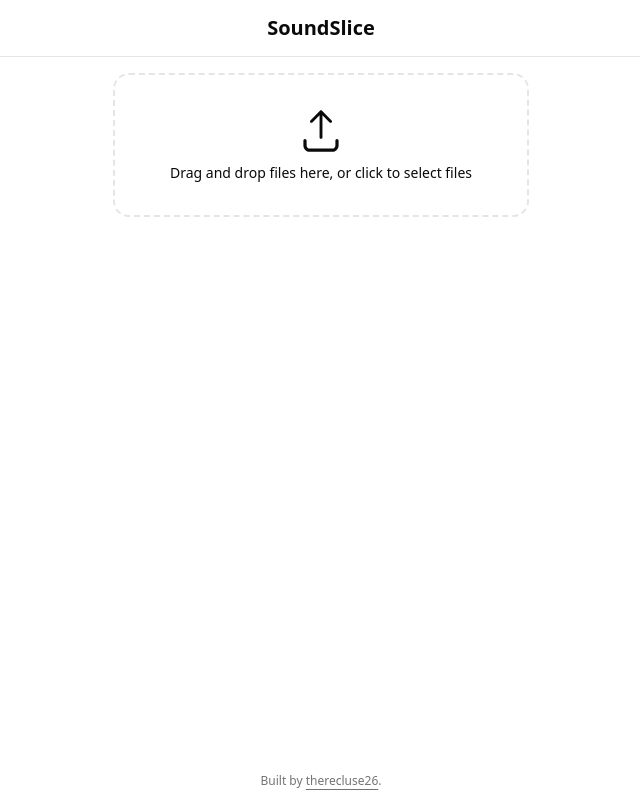
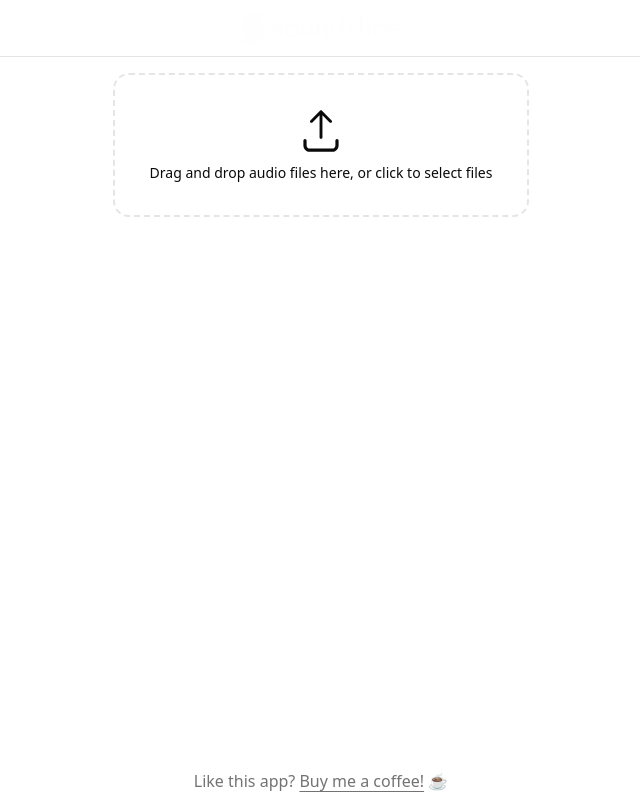
Before and after one commit to therecluse26/soundslice, a React (Vite) app: page / in a window 1280 px wide. Shown: the whole page, without its empty margins (319-959 px from the left). Built offline with nearby package versions, Linux system fonts and the light colour scheme.

Commit message:
Branding

```diff
--- a/src/components/custom/BrowserMultiFileUpload.tsx
+++ b/src/components/custom/BrowserMultiFileUpload.tsx
@@ -204,7 +204,7 @@
         >
           <UploadIcon className="mx-auto h-12 w-12" />
           <p className="mt-2 text-sm">
-            Drag and drop files here, or click to select files
+            Drag and drop audio files here, or click to select files
           </p>
           {dragDropError && (
             <div style={{ color: "red", marginTop: "10px" }}>
--- a/src/components/layouts/Footer.tsx
+++ b/src/components/layouts/Footer.tsx
@@ -3,17 +3,17 @@
 export function Footer() {
   return (
     <footer className="flex flex-col items-center justify-center min-h-[2.4rem]  md:flex-row">
-      <p className="text-center text-xs leading-loose text-muted-foreground md:text-left">
-        Built by{" "}
+      <p className="text-center text-md leading-loose text-muted-foreground md:text-left">
+        Like this app? {""}
         <a
           href={appConfig.author.url}
           target="_blank"
           rel="noreferrer"
           className="underline underline-offset-4"
         >
-          {appConfig.author.name}
-        </a>
-        .
+          Buy me a coffee!
+        </a>{" "}
+        ☕
       </p>
     </footer>
   );
--- a/src/components/logo.tsx
+++ b/src/components/logo.tsx
@@ -5,7 +5,9 @@
   return (
     <>
       {/* <Icons.logo className="h-6 w-6" /> */}
-      <span className="font-bold text-xl">{appConfig.name}</span>
+      <svg width="100%" height="35">
+        <image href="soundslice-logo-white.svg" width="100%" height="35" />
+      </svg>
     </>
   );
 }
--- a/src/config/app.ts
+++ b/src/config/app.ts
@@ -1,15 +1,15 @@
 interface AppConfig {
-    name: string,
-    author: {
-        name: string,
-        url: string
-    },
+  name: string;
+  author: {
+    name: string;
+    url: string;
+  };
 }
 
 export const appConfig: AppConfig = {
-    name: "SoundSlice",
-    author: {
-        name: "therecluse26",
-        url: "https://github.com/therecluse26",
-    }
-}
+  name: "SoundSlice",
+  author: {
+    name: "therecluse26",
+    url: "https://buymeacoffee.com/therecluse26",
+  },
+};
```
Also changed, not shown: public/soundslice-logo-white.svg (added).
